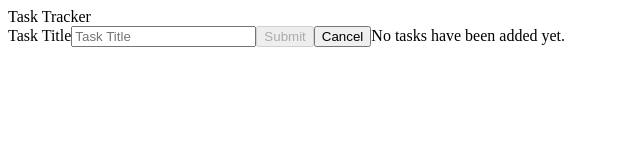
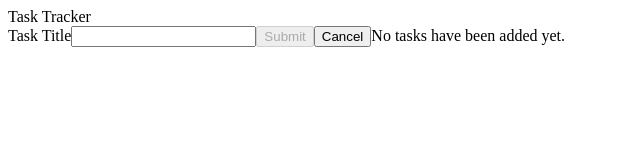
Before and after one commit to fyliu/TodoTDD2, a React (Create React App) app: page / in a window 1280 px wide. Both pictures are taken after a click on the button "Add Task". Shown: the top 160 px of the page, without its empty margins (0-640 px from the left). Built offline with nearby package versions, Linux system fonts and the light colour scheme.

Commit message:
Fix Step 6 expect condition

```diff
--- a/src/components/AddTaskModal.tsx
+++ b/src/components/AddTaskModal.tsx
@@ -44,8 +44,6 @@ export const AddTaskModal: React.FC<Props> = ({ onSubmit, onCancel }) => {
       <label htmlFor="title">Task Title</label>
       <input
         id="title"
-        name="Task Title"
-        placeholder="Task Title"
         value={title}
         onChange={(e) => {
           setTitle(e.target.value);
```
Also changed, not shown: 1 other file (tests, documents, lock files or other folders).
